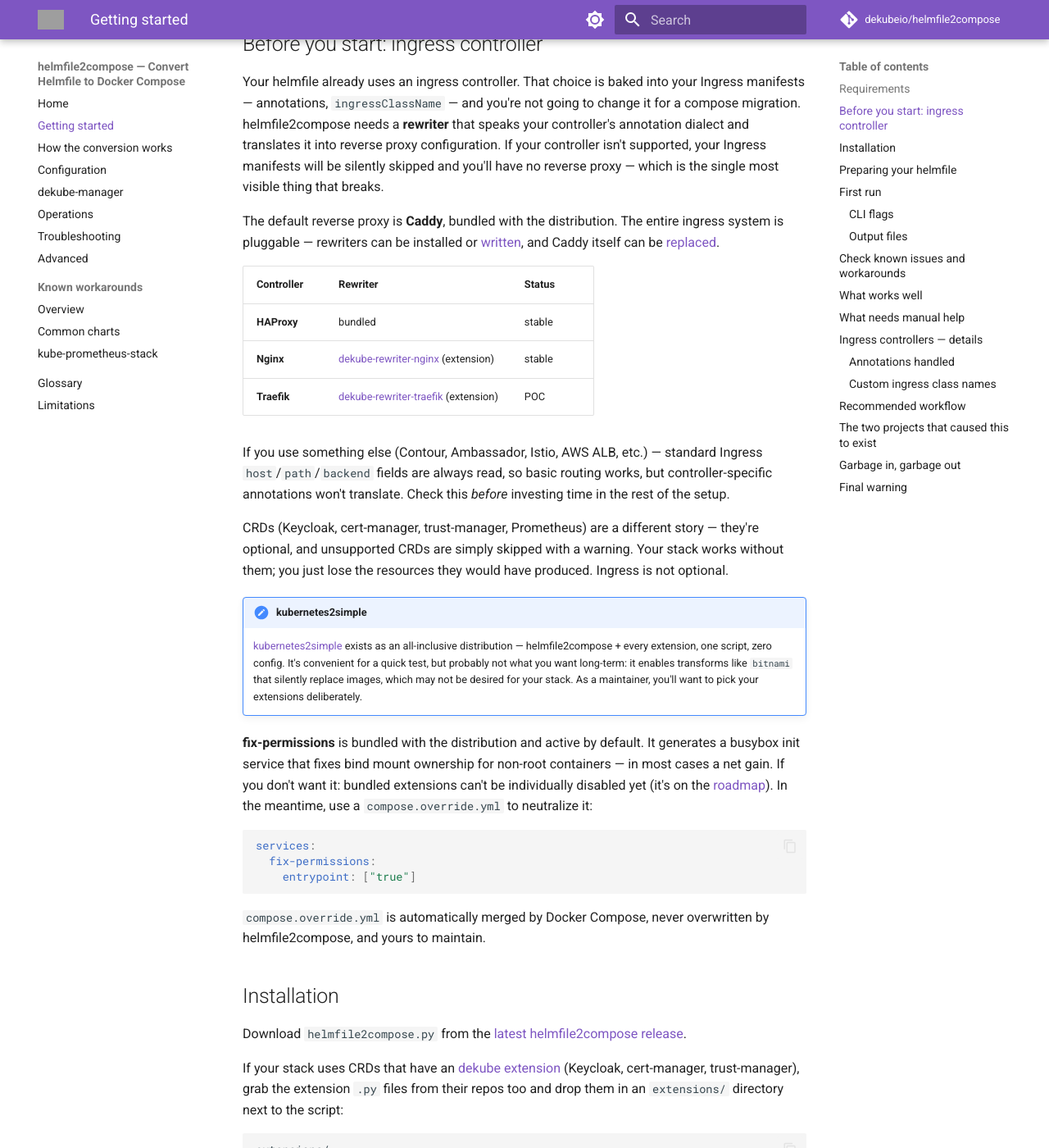
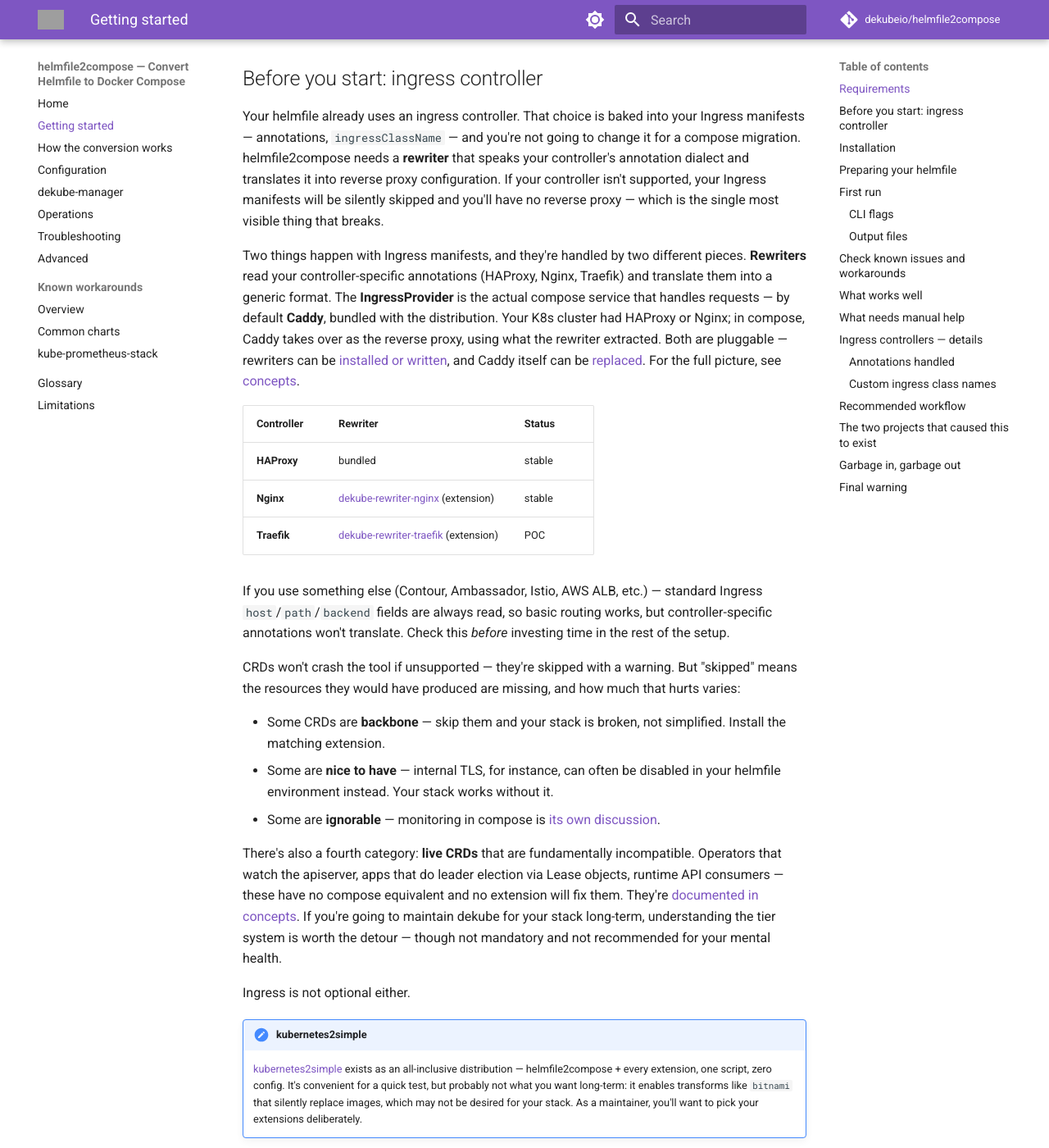
Before and after one commit to dekubeio/helmfile2compose-docs, an MkDocs documentation site: the page built from docs/getting-started.md, in a window 1280 px wide and 1400 px high, scrolled down 992 px. Shown: the whole window at 82% size. Built offline with MkDocs 1.6.1 and Material for MkDocs 9.7.7, drawn with Linux system fonts in a browser that asks for light colours; comment, search, counter and statistics services are not loaded; some of the changed text lies outside the part shown; grey boxes are pictures that could not be loaded.

Commit message:
docs: improve first contact legibility

```diff
--- a/docs/getting-started.md
+++ b/docs/getting-started.md
@@ -1,4 +1,6 @@
 # Using helmfile2compose with your own project
+
+If you need to use this tool, I am truly sorry.
 
 You're here because someone asked for a Docker Compose. A colleague, a client, a mass of uninitiated who do not care that Kubernetes exists for a reason. You have explained. They do not care. They want `docker compose up` and they want it yesterday.
 
@@ -16,7 +18,7 @@
 ## Requirements
 
 - Python 3.10+
-- `pyyaml`
+- `pyyaml` (`pip install pyyaml`)
 - `helmfile` + `helm` (only if rendering from helmfile directly)
 - **Docker Compose** (v2) — recommended for running the generated output. nerdctl compose requires the `flatten-internal-urls` transform to work (see [Network aliases](https://docs.dekube.io/limitations/#network-aliases-nerdctl)). Podman Compose works (v1.0.6+).
 
@@ -24,7 +26,7 @@
 
 Your helmfile already uses an ingress controller. That choice is baked into your Ingress manifests — annotations, `ingressClassName` — and you're not going to change it for a compose migration. helmfile2compose needs a **rewriter** that speaks your controller's annotation dialect and translates it into reverse proxy configuration. If your controller isn't supported, your Ingress manifests will be silently skipped and you'll have no reverse proxy — which is the single most visible thing that breaks.
 
-The default reverse proxy is **Caddy**, bundled with the distribution. The entire ingress system is pluggable — rewriters can be installed or [written](https://docs.dekube.io/extensions/writing-rewriters/), and Caddy itself can be [replaced](https://docs.dekube.io/extensions/writing-ingressproviders/).
+Two things happen with Ingress manifests, and they're handled by two different pieces. **Rewriters** read your controller-specific annotations (HAProxy, Nginx, Traefik) and translate them into a generic format. The **IngressProvider** is the actual compose service that handles requests — by default **Caddy**, bundled with the distribution. Your K8s cluster had HAProxy or Nginx; in compose, Caddy takes over as the reverse proxy, using what the rewriter extracted. Both are pluggable — rewriters can be [installed or written](https://docs.dekube.io/extensions/writing-rewriters/), and Caddy itself can be [replaced](https://docs.dekube.io/extensions/writing-ingressproviders/). For the full picture, see [concepts](https://docs.dekube.io/understand/concepts/).
 
 | Controller | Rewriter | Status |
 |------------|----------|--------|
@@ -34,7 +36,15 @@
 
 If you use something else (Contour, Ambassador, Istio, AWS ALB, etc.) — standard Ingress `host`/`path`/`backend` fields are always read, so basic routing works, but controller-specific annotations won't translate. Check this *before* investing time in the rest of the setup.
 
-CRDs (Keycloak, cert-manager, trust-manager, Prometheus) are a different story — they're optional, and unsupported CRDs are simply skipped with a warning. Your stack works without them; you just lose the resources they would have produced. Ingress is not optional.
+CRDs won't crash the tool if unsupported — they're skipped with a warning. But "skipped" means the resources they would have produced are missing, and how much that hurts varies:
+
+- Some CRDs are **backbone** — skip them and your stack is broken, not simplified. Install the matching extension.
+- Some are **nice to have** — internal TLS, for instance, can often be disabled in your helmfile environment instead. Your stack works without it.
+- Some are **ignorable** — monitoring in compose is [its own discussion](https://docs.dekube.io/catalogue/#servicemonitor).
+
+There's also a fourth category: **live CRDs** that are fundamentally incompatible. Operators that watch the apiserver, apps that do leader election via Lease objects, runtime API consumers — these have no compose equivalent and no extension will fix them. They're [documented in concepts](https://docs.dekube.io/understand/concepts/#whats-behind-the-wall). If you're going to maintain dekube for your stack long-term, understanding the tier system is worth the detour — though not mandatory and not recommended for your mental health.
+
+Ingress is not optional either.
 
 !!! note "kubernetes2simple"
     [kubernetes2simple](https://k2s.dekube.io/) exists as an all-inclusive distribution — helmfile2compose + every extension, one script, zero config. It's convenient for a quick test, but probably not what you want long-term: it enables transforms like `bitnami` that silently replace images, which may not be desired for your stack. As a maintainer, you'll want to pick your extensions deliberately.
@@ -50,6 +60,8 @@
 `compose.override.yml` is automatically merged by Docker Compose, never overwritten by helmfile2compose, and yours to maintain.
 
 ## Installation
+
+The [quick start](index.md#quick-start) uses dekube-manager to download everything automatically. Here's the manual approach, for when you want full control over what you install.
 
 Download `helmfile2compose.py` from the [latest helmfile2compose release](https://github.com/dekubeio/helmfile2compose/releases/latest).
 
@@ -146,7 +158,7 @@
 - **S3 virtual-hosted style** — compose DNS can't resolve `bucket.minio:9000`. Force path-style in your app config and use a `replacement` if needed.
 - **CronJobs** — not converted. Run them externally or use a sleep-loop wrapper (but please don't).
 
-See [Limitations](https://docs.dekube.io/limitations/) for the complete list of what gets lost in translation.
+See [Limitations](limitations.md) for the distribution-level summary, or [docs.dekube.io/limitations](https://docs.dekube.io/limitations/) for the exhaustive technical list.
 
 ## Ingress controllers — details {#ingress-controllers}
 
```
Also changed, not shown: docs/advanced.md (+1 -1 lines), docs/how-conversion-works.md (+3 -3 lines), docs/troubleshooting.md (+1 -0 lines).
